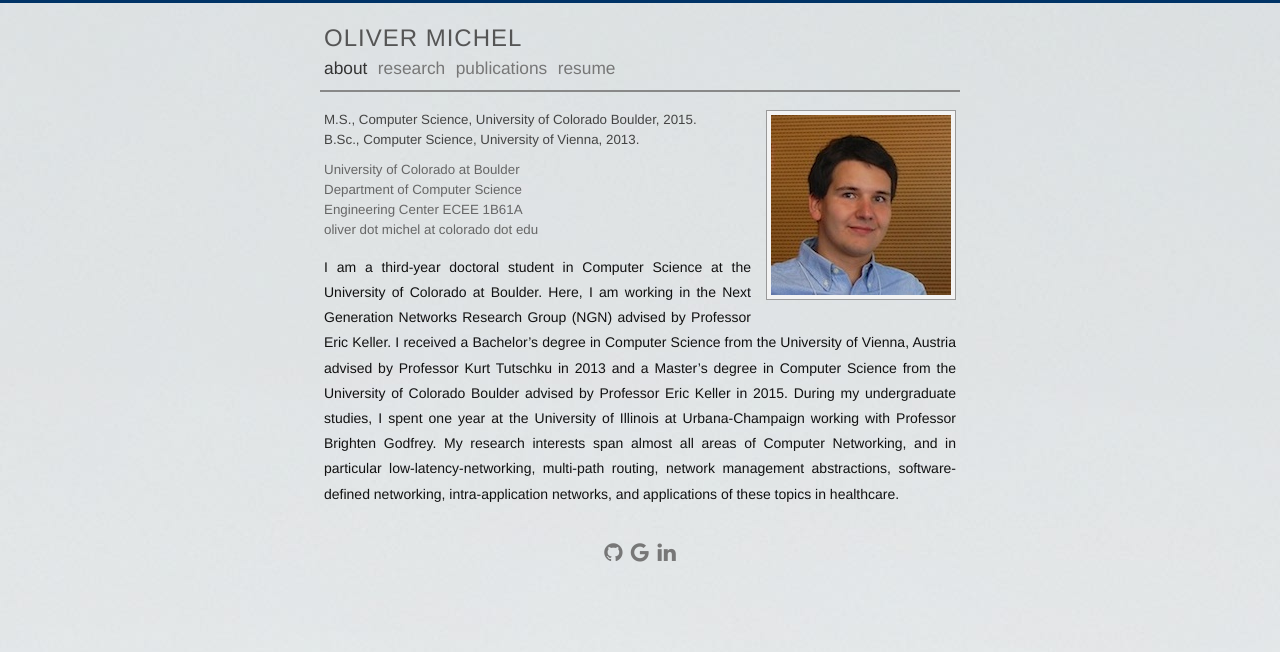
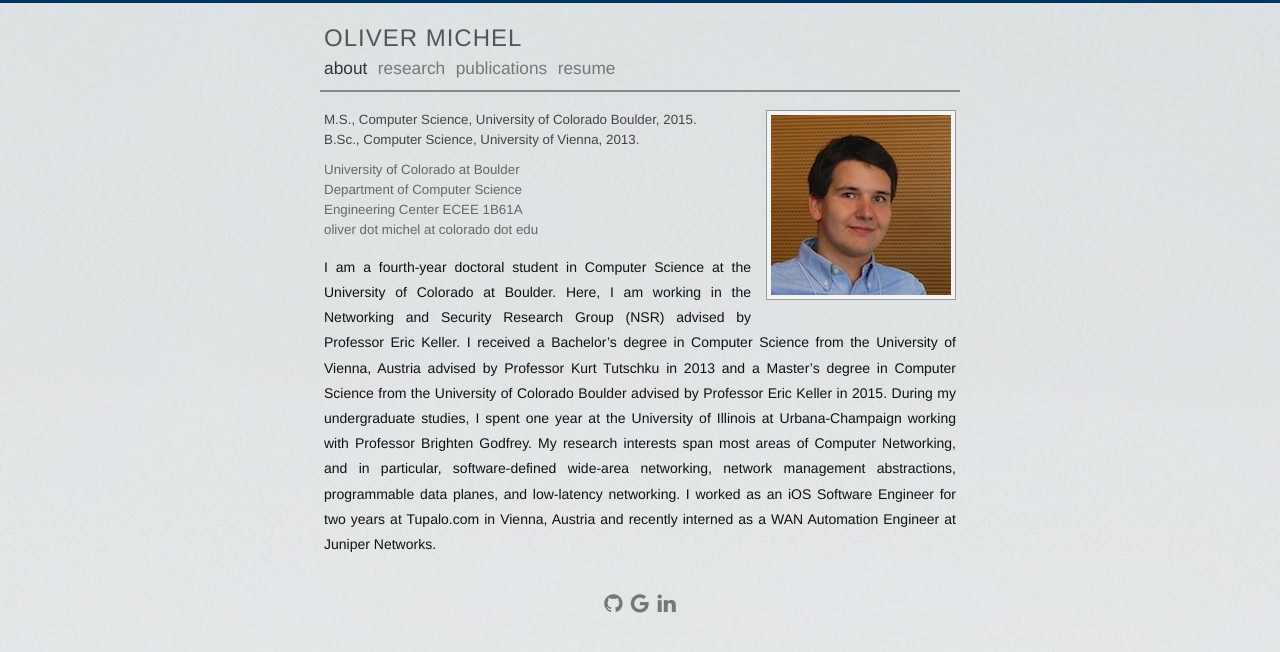
Before and after one commit to olivermichel/olivermichel.github.io, a Jekyll site: the page built from index.md, in a window 1280 px wide. Shown: the top 652 px of the page. Built offline with Jekyll 4.4.1, drawn with Linux system fonts in a browser that asks for light colours.

Commit message:
update summary text and cv document

```diff
--- a/index.md
+++ b/index.md
@@ -2,15 +2,4 @@
 layout: page-start
 ---
 
-I am a third-year doctoral student in Computer Science at the University of
-Colorado at Boulder. Here, I am working in the Next Generation Networks
-Research Group (NGN) advised by Professor Eric Keller. I received a Bachelor's
-degree in Computer Science from the University of Vienna, Austria advised by
-Professor Kurt Tutschku in 2013 and a Master's degree in Computer Science from
-the University of Colorado Boulder advised by Professor Eric Keller in 2015.
-During my undergraduate studies, I spent one year at the University of Illinois
-at Urbana-Champaign working with Professor Brighten Godfrey. My research
-interests span almost all areas of Computer Networking, and in particular
-low-latency-networking, multi-path routing, network management abstractions,
-software-defined networking, intra-application networks, and applications of
-these topics in healthcare.
+I am a fourth-year doctoral student in Computer Science at the University of Colorado at Boulder. Here, I am working in the Networking and Security Research Group (NSR) advised by Professor Eric Keller. I received a Bachelor's degree in Computer Science from the University of Vienna, Austria advised by Professor Kurt Tutschku in 2013 and a Master's degree in Computer Science from the University of Colorado Boulder advised by Professor Eric Keller in 2015. During my undergraduate studies, I spent one year at the University of Illinois at Urbana-Champaign working with Professor Brighten Godfrey. My research interests span most areas of Computer Networking, and in particular, software-defined wide-area networking, network management abstractions, programmable data planes, and low-latency networking. I worked as an iOS Software Engineer for two years at Tupalo.com in Vienna, Austria and recently interned as a WAN Automation Engineer at Juniper Networks.
```
Also changed, not shown: 1 other file.
